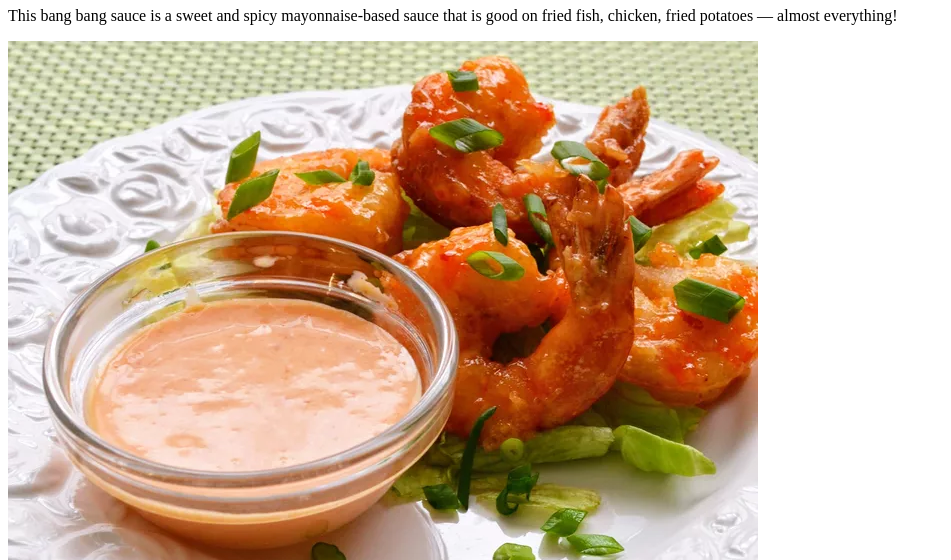
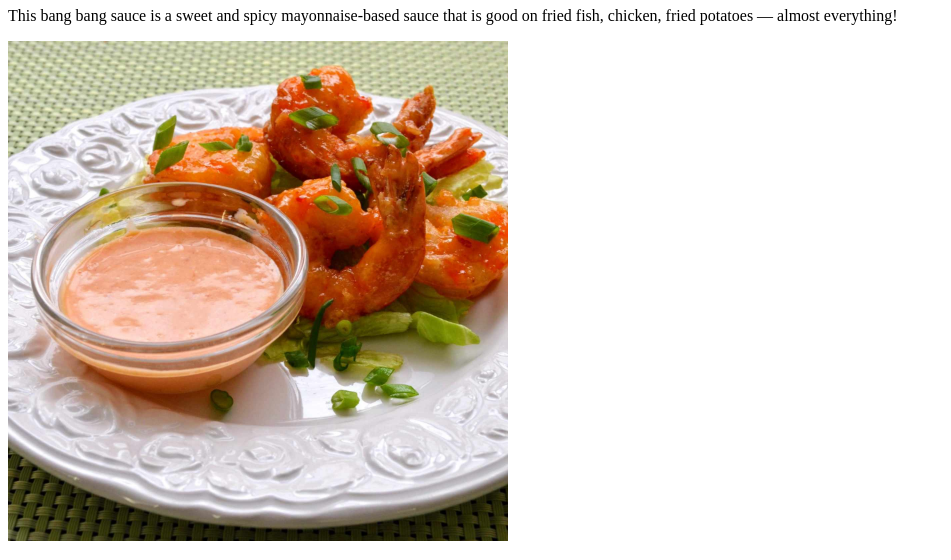
Before and after one commit to margaretYama/ODIN-RECIPES, a plain HTML site: page Bang Bang Sauce.html in a window 1280 px wide. Shown: the part 73-633 px from the top of the page, without its empty margins (0-951 px from the left). Drawn offline with Linux system fonts and the light colour scheme.

Commit message:
made some changes

```diff
--- a/Bang Bang Sauce.html
+++ b/Bang Bang Sauce.html
@@ -9,7 +9,7 @@
     <h1>Bang Bang Sauce</h1>
     <p>This bang bang sauce is a sweet and spicy mayonnaise-based sauce that is good on fried fish, chicken, fried potatoes — almost everything!</p>
 
-    <img src="images/Bang-Bang.jpg" alt="">
+    <img src="images/sauces.jpg" alt="banging sauce" style="max-height: 500px;">
 
     <h1>Ingredients</h1>
     <ul>
```
Also changed, not shown: Copycat Chipotle Chicken.html (+1 -1 lines), images/chicken.jpg (added), images/sauces.jpg (added).
